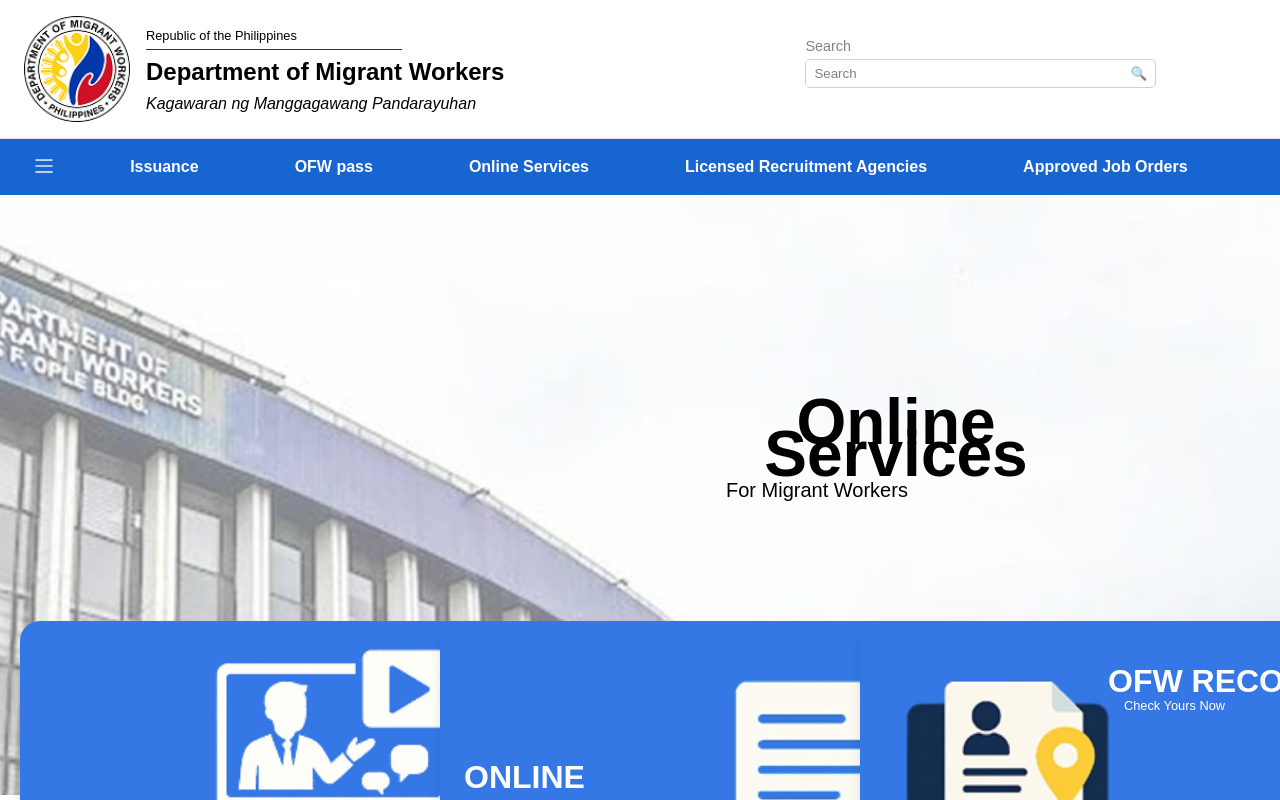
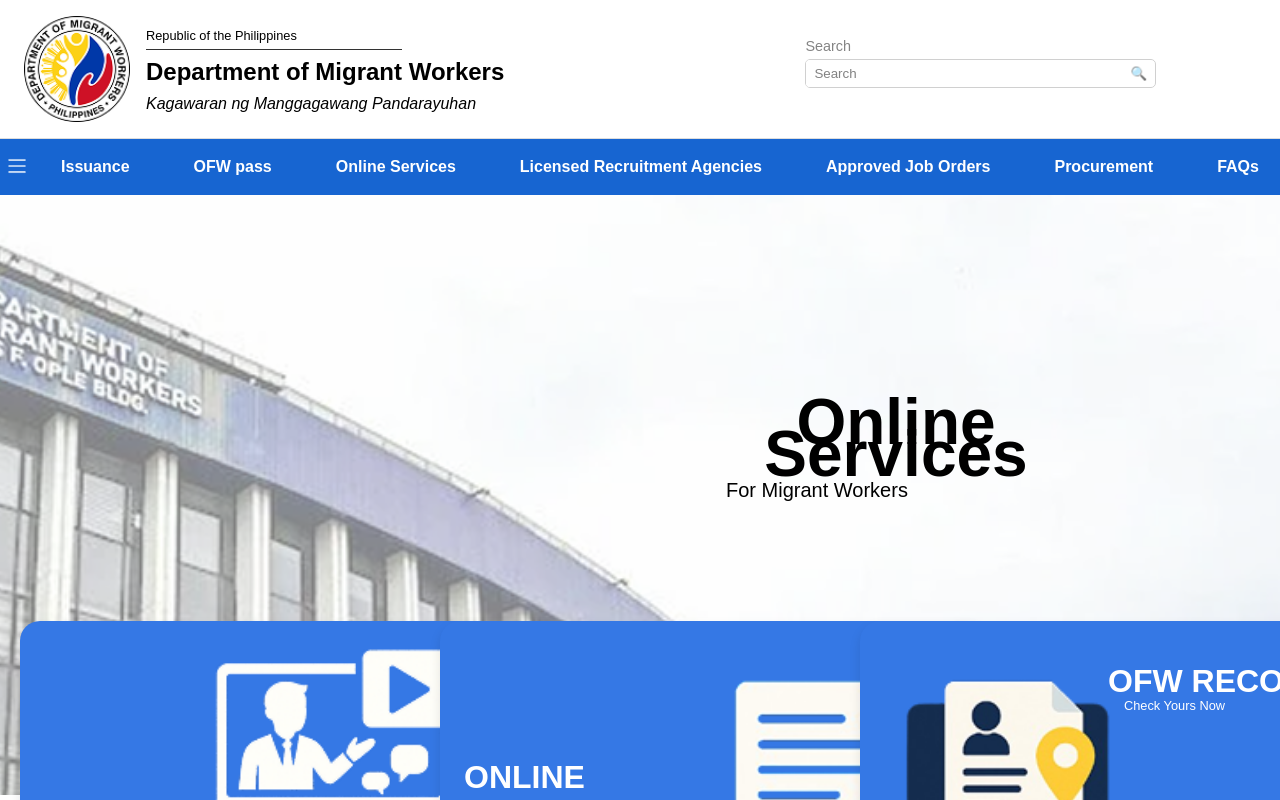
Before and after one commit to JFellores/POEA, a React (Vite) app: page /registration in a window 1280 px wide. Shown: the top 800 px of the page. Built offline with nearby package versions, Linux system fonts and the light colour scheme.

Commit message:
Ajusted header

```diff
--- a/src/GeneralComponents/Header.css
+++ b/src/GeneralComponents/Header.css
@@ -8,31 +8,28 @@
   background-color: #fff;
 }
 
-/* Row 1 */
 .header__top {
   display: flex;
   justify-content: space-between;
   align-items: flex-start;
-  padding: 1rem 1.5rem;       /* 16px 24px */
+  padding: 1rem 1.5rem;
   border-bottom: 1px solid #ddd;
 }
 
-/* Logo + title stack */
 .header__left {
   display: flex;
   align-items: flex-start;
 }
 
 .header__logo {
-  width: 6.625rem;            /* 106px */
-  margin-right: 1rem;         /* 16px */
+  width: 6.625rem;
+  margin-right: 1rem;
 }
 
-/* Text block under logo */
 .header__text {
   display: flex;
   flex-direction: column;
-  margin-top: 0.625rem;       /* 10px */
+  margin-top: 0.625rem;
 }
 
 .header__topline {
@@ -41,10 +38,10 @@
 }
 
 .header__divider {
-  width: clamp(10rem, 20vw, 20rem); /* fluid between 160px and 320px */
+  width: clamp(10rem, 20vw, 20rem);
   border: none;
   border-top: 1px solid #333;
-  margin: 0.25rem 0;          /* 4px */
+  margin: 0.25rem 0;
 }
 
 .header__title {
@@ -55,15 +52,14 @@
 
 .header__subtitle {
   font-size: 1rem;
-  margin: 0.125rem 0 0;       /* 2px 0 0 */
+  margin: 0.125rem 0 0;
   color: #000;
   font-style: italic;
 }
 
-/* Search area */
 .header__search {
-  margin-top: 1.25rem;        /* 20px */
-  margin-right: 6.25rem;      /* 100px */
+  margin-top: 1.25rem;
+  margin-right: 6.25rem;
   display: flex;
   flex-direction: column;
   align-items: flex-start;
@@ -72,7 +68,7 @@
 
 .header__search-label {
   font-size: 0.9rem;
-  margin-bottom: 0.0625rem;   /* 1px */
+  margin-bottom: 0.0625rem;
   color: #777;
 }
 
@@ -80,13 +76,13 @@
   display: flex;
   align-items: center;
   border: 1px solid #ccc;
-  border-radius: 0.3125rem;   /* 5px */
+  border-radius: 0.3125rem;
   overflow: hidden;
 }
 
 .header__search-box input {
-  width: 18.75rem;            /* 300px */
-  padding: 0.375rem 0.5rem;   /* 6px 8px */
+  width: 18.75rem;
+  padding: 0.375rem 0.5rem;
   border: none;
   outline: none;
   background: #fff;
@@ -100,48 +96,52 @@
   cursor: pointer;
 }
 
-/* Navigation */
 .header__nav {
   background-color: #1765d1;
   display: flex;
   justify-content: center;
   align-items: center;
-  padding: 0 1.5rem;          /* 24px */
-  height: 3.5rem;             /* 56px */
+  padding: 0 1.5rem;
+  height: 3.5rem;
+  overflow-x: auto;
+  scrollbar-width: none;
+}
+
+.header__nav::-webkit-scrollbar {
+  display: none;
 }
 
 .nav__toggle {
   background: none;
-  width: 3.125rem;            /* 50px */
+  width: 3.125rem;
   border: none;
   padding: 0;
-  margin-right: 3.125rem;     /* 50px */
+  margin-right: 1rem;
   cursor: pointer;
   align-self: stretch;
 }
 
 .nav__toggle img {
-  width: 1.5rem;              /* 24px */
+  width: 1.5rem;
   height: 1.5rem;
   margin: auto;
 }
 
-/* Allow nav items to wrap */
 .navbar__list {
   display: flex;
-  flex-wrap: wrap;
+  flex-wrap: nowrap;
   list-style: none;
   margin: 0;
   padding: 0;
   align-items: center;
-  height: 100%;
-  gap: clamp(2rem, 5vw, 4.5rem); /* 32px–72px */
+  gap: clamp(1rem, 4vw, 2rem);
+  white-space: nowrap;
 }
 
 .navbar__item {
   display: flex;
   align-items: center;
-  height: 100%;
+  height: 3.5rem;
 }
 
 .navbar__link {
@@ -149,7 +149,7 @@
   align-items: center;
   justify-content: center;
   height: 100%;
-  padding: 0 1rem;            /* 16px */
+  padding: 0 1rem;
   color: #fff;
   text-decoration: none;
   font-family: Arial, Helvetica, sans-serif;
@@ -162,3 +162,14 @@
   background-color: #fff;
   color: #1765d1;
 }
+
+@media (max-width: 992px) {
+  .navbar__link {
+    padding: 0 0.5rem;
+    font-size: 0.9rem;
+  }
+  .nav__toggle {
+    width: 2.5rem;
+    margin-right: 0.5rem;
+  }
+}
```
